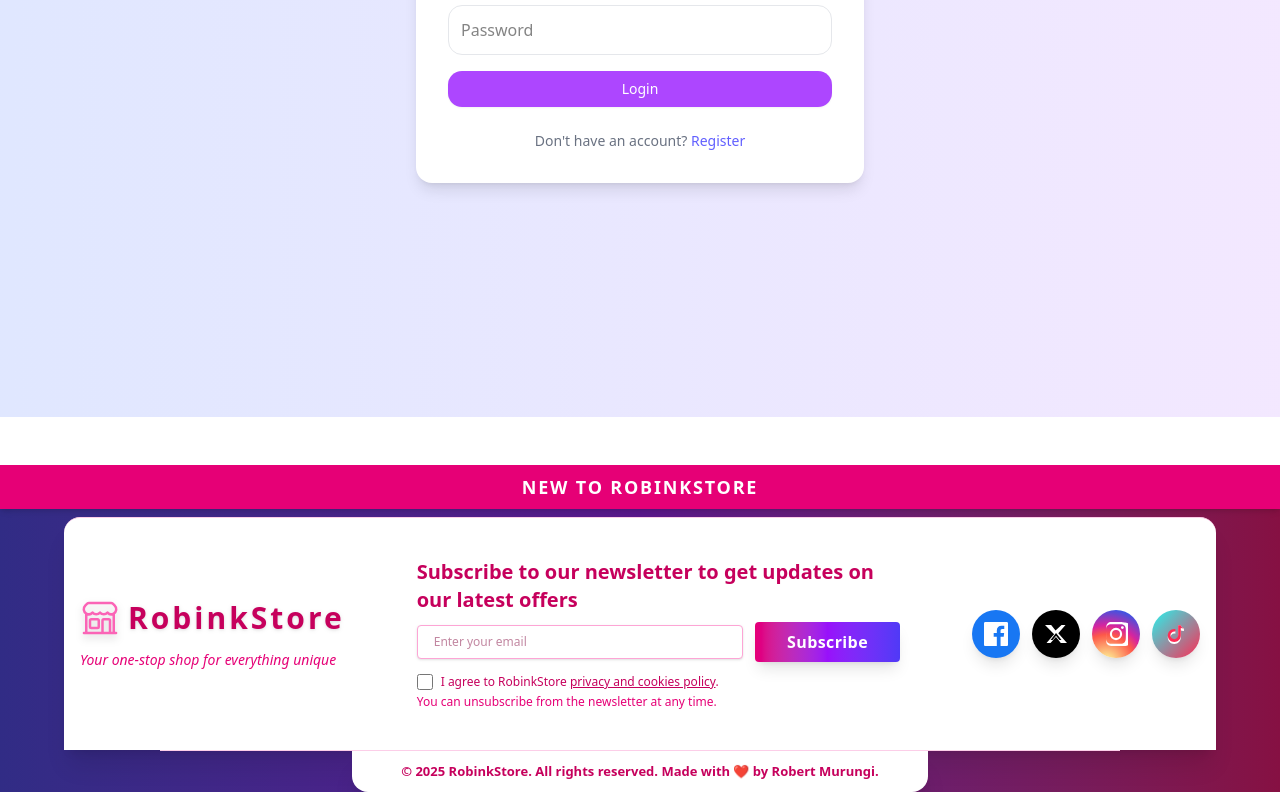
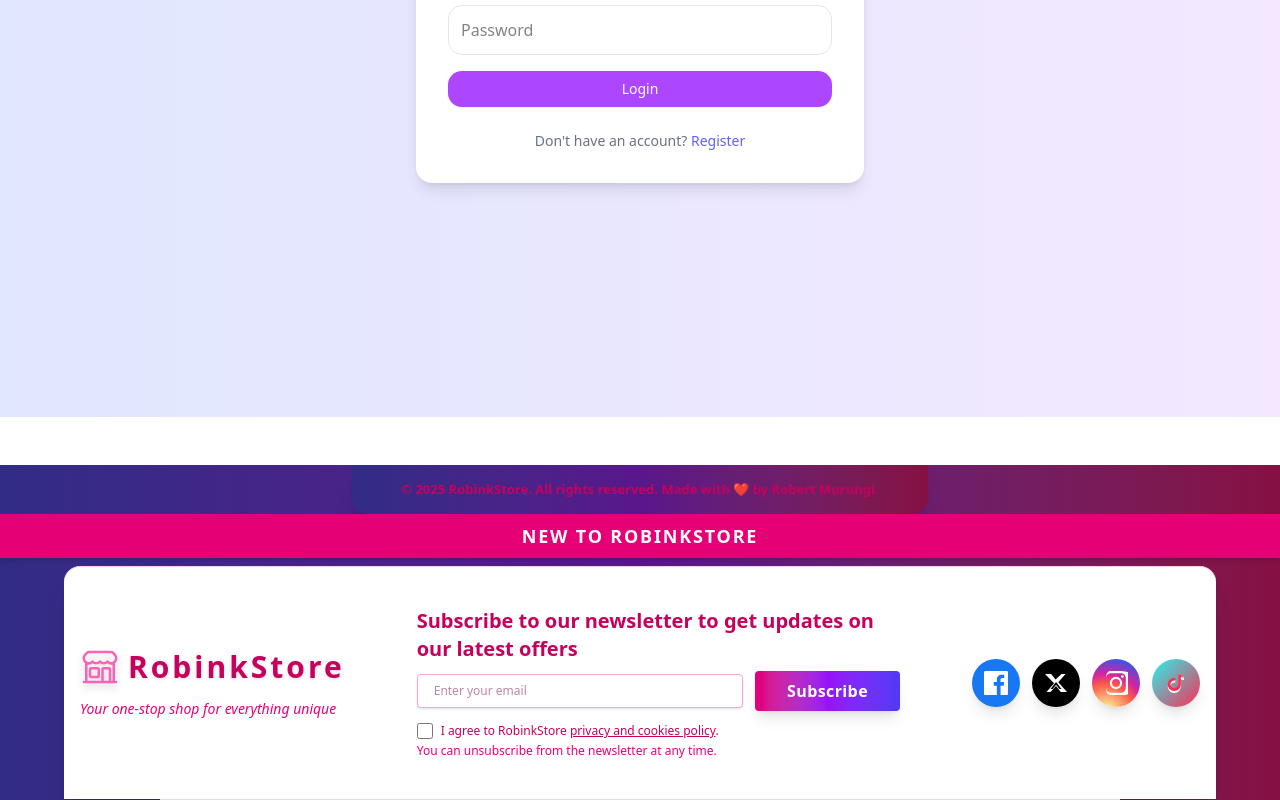
Before and after one commit to robaadekings/final-mern-project, a React (Vite) app in the folder multi-vendor-frontend/: page /login in a window 1280 px wide. Shown: the part 471-1271 px from the top of the page. Built offline with nearby package versions, Linux system fonts and the light colour scheme; no server answers.

Commit message:
"vendor dashboard building"

```diff
--- a/multi-vendor-frontend/src/components/Footer.jsx
+++ b/multi-vendor-frontend/src/components/Footer.jsx
@@ -41,11 +41,11 @@
 
     return (
         <footer className="w-full mt-12 overflow-hidden text-xs bg-gradient-to-r from-indigo-900 via-purple-900 to-pink-900">
-            {/* Mobile: Only show 'All rights reserved' */}
-            <div className="block md:hidden w-full text-center text-[13px] text-pink-100 font-semibold py-4 bg-gradient-to-r from-indigo-900 via-purple-900 to-pink-900">
-                <p>All rights reserved</p>
+            {/* Show full copyright sentence on all screens */}
+            <div className="w-full max-w-xl mx-auto text-center text-[13px] text-pink-100 md:text-pink-700 font-semibold py-4 bg-gradient-to-r from-indigo-900 via-purple-900 to-pink-900 md:bg-white rounded-b-2xl shadow-xl" style={{width: '90%'}}>
+                <p>© 2025 RobinkStore. All rights reserved. Made with <span className="text-pink-400">❤️</span> by Robert Murungi.</p>
             </div>
-            {/* Desktop: Show full footer */}
+            {/* Desktop: Show full footer (newsletter, social, etc.) */}
             <div className="hidden md:block">
                 {/* NEW TO ROBINKSTORE Banner */}
                 <div className="w-full bg-pink-600 text-white text-center py-2 font-bold tracking-widest text-lg mb-2 shadow-md">
@@ -124,10 +124,6 @@
                 </div>
                 {/* Divider */}
                 <div className="w-full flex justify-center"><hr className="w-3/4 border-pink-200 my-0" /></div>
-                {/* Copyright and Made with Love */}
-                <div className="w-full max-w-xl mx-auto text-center text-[13px] text-pink-700 font-semibold py-3 bg-white rounded-b-2xl shadow-xl" style={{width: '90%'}}>
-                    <p>© 2025 RobinkStore. All rights reserved. Made with <span className="text-pink-400">❤️</span> by Robert Murungi.</p>
-                </div>
             </div>
         </footer>
     );
--- a/multi-vendor-frontend/src/components/Navbar.jsx
+++ b/multi-vendor-frontend/src/components/Navbar.jsx
@@ -135,9 +135,9 @@
                     </ul>
                 </div>
             </nav>
-            {/* Search bar below navbar for all views, styled with border and border radius, only on md+ */}
+            {/* Search bar below navbar for all views, styled with border and border radius, visible on all screens for customers */}
             {user && user.role === 'customer' && (
-                <div className="hidden md:flex w-full bg-white border-b border-pink-200 shadow-sm flex-col items-center py-4 px-4">
+                <div className="flex w-full bg-white border-b border-pink-200 shadow-sm flex-col items-center py-4 px-4">
                     <form onSubmit={handleSearch} className="flex items-center w-full max-w-xl relative">
                         <div className="flex items-center w-full bg-gray-100 border-2 border-pink-300 rounded-2xl px-3 py-2">
                             <MagnifyingGlassIcon className="w-6 h-6 text-pink-400 mr-2" />
@@ -191,6 +191,11 @@
                 <Link to="/admin/dashboard" className="flex flex-col items-center" aria-label="Dashboard" title="Dashboard">
                     <Cog6ToothIcon className="w-7 h-7" />
                     <span className="text-xs">Dashboard</span>
+                </Link>
+                {/* All Products (customer side) */}
+                <Link to="/products" className="flex flex-col items-center" aria-label="All Products" title="All Products">
+                    <CubeIcon className="w-7 h-7" />
+                    <span className="text-xs">All Products</span>
                 </Link>
                 <Link to="/admin/products" className="flex flex-col items-center" aria-label="Products" title="Products">
                     <CubeIcon className="w-7 h-7" />
--- a/multi-vendor-frontend/src/pages/dashboard/Dashboard.jsx
+++ b/multi-vendor-frontend/src/pages/dashboard/Dashboard.jsx
@@ -30,9 +30,9 @@
 
     return (
         <div className="max-w-5xl mx-auto p-6">
-            <div className="flex justify-between items-center mb-6">
+            <div className="flex flex-col md:flex-row md:justify-between md:items-center gap-4 mb-6">
                 <h1 className="text-2xl font-bold">Vendor Dashboard</h1>
-                <Link to="/dashboard/add-product" className="bg-indigo-600 text-white px-4 py-2 rounded hover:bg-indigo-700">
+                <Link to="/dashboard/add-product" className="bg-indigo-600 text-white px-4 py-2 rounded hover:bg-indigo-700 w-full md:w-auto text-center">
                     + Add Product
                 </Link>
             </div>
```
